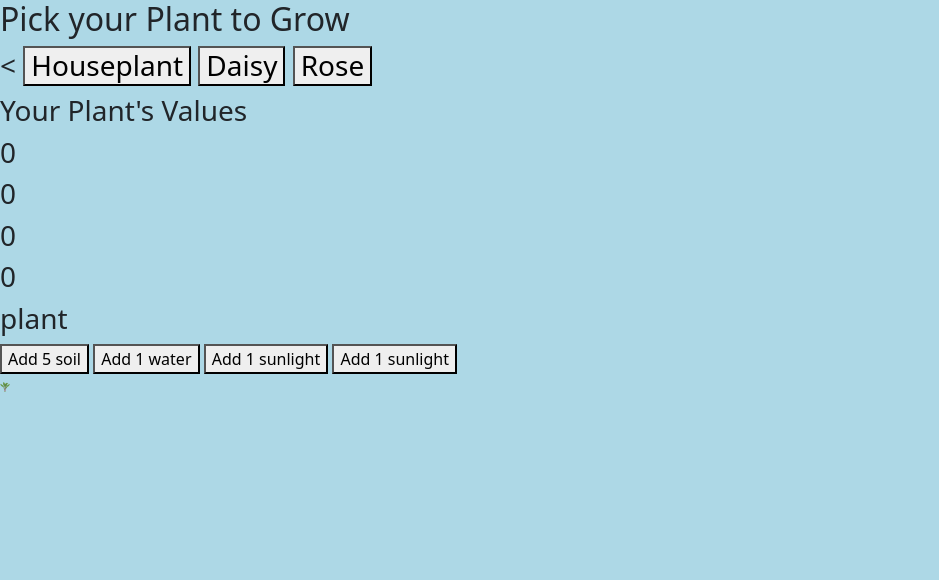
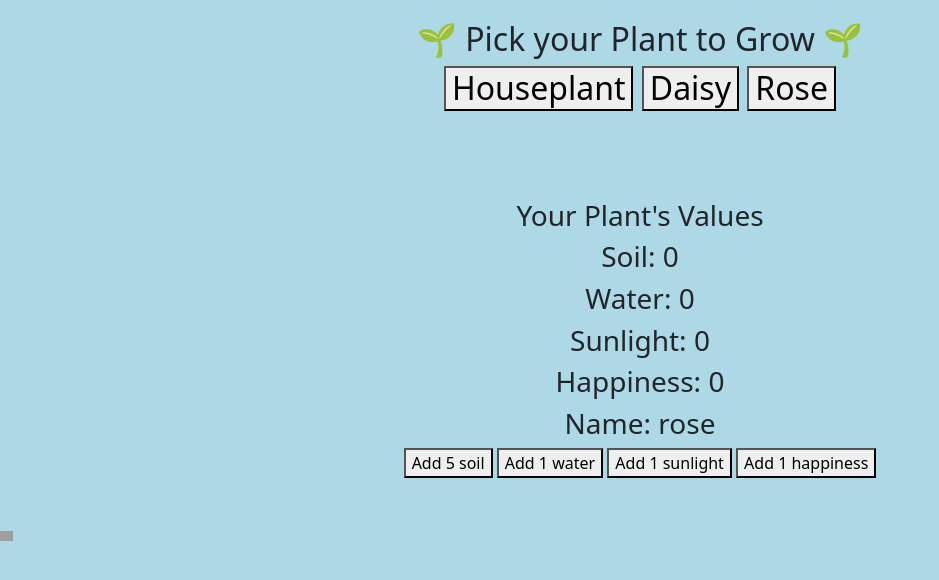
Before and after one commit to ChrisRDavila/power-plant, a website built with webpack: page src/index.html in a window 1280 px wide. Both pictures are taken after a click on the button "Rose". Shown: the whole page, without its empty margins (0-939 px from the left). Built offline with nearby package versions, Linux system fonts and the light colour scheme; grey boxes are pictures that could not be loaded.

Commit message:
Update styling and add hapiness button
Co-authored-by: Brianca Knight <BriancaKnight@users.noreply.github.com>
Co-authored-by: Christopher Ross Davila <ChrisRDavila@users.noreply.github.com>

```diff
--- a/src/css/styles.css
+++ b/src/css/styles.css
@@ -5,3 +5,13 @@ body {
 .deadPlant {
   filter: brightness(0%);
 }
+
+#plantPicker {
+  text-align: center;
+  margin: 20px;
+}
+
+#plantValues {
+  text-align: center;
+  margin: 20px;
+}
--- a/src/index.html
+++ b/src/index.html
@@ -5,25 +5,31 @@
     <title>Grow Your Plant</title>
   </head>
   <body>
-    <h2>Pick your Plant to Grow<h2>
-      <h3><
-    <button id="plant">Houseplant</button>
-    <button id="daisy">Daisy</button>
-    <button id="rose">Rose</button>
-      </h3>
-    <h3>Your Plant's Values</h3>
-    <h3><div id="soil-value">0</div></h3>
-    <h3><div id="water-value">0</div></h3>
-    <h3><div id="light-value">0</div></h3>
-    <h3><div id="happiness-value">0</div></h3>
-    <h3><div id="name-value">plant</div></h3>
-    <div>
-    <button id="blue-food">Add 5 soil</button>
-    <button id="hydrate">Add 1 water</button>
-    <button id="sunlight">Add 1 sunlight</button>
-    <button id="happiness">Add 1 sunlight</button>
+    <div id="plantPicker">
+      <h2>🌱 Pick your Plant to Grow 🌱<h2>
+      <button id="grow-plant">Houseplant</button>
+      <button id="grow-daisy">Daisy</button>
+      <button id="grow-rose">Rose</button>
     </div>
 
+    <br><br>
+
+    <div id="plantValues">
+      <h3>Your Plant's Values</h3>
+      <h3>Soil: <span id="soil-value">0</span></h3>
+      <h3>Water: <span id="water-value">0</span></h3>
+      <h3>Sunlight: <span id="light-value">0</span></h3>
+      <h3>Happiness: <span id="happiness-value">0</span></h3>
+      <h3>Name: <span id="name-value">houseplant</span></h3>
+      <div>
+      <button id="blue-food">Add 5 soil</button>
+      <button id="hydrate">Add 1 water</button>
+      <button id="sunlight">Add 1 sunlight</button>
+      <button id="happiness">Add 1 happiness</button>
+      </div>
+    </div>
+
+    <br>
     <img src="./assets/images/houseplant.png" id="plantImg" style="width:auto;height:10px;">
 
   </body>
--- a/src/index.js
+++ b/src/index.js
@@ -9,6 +9,7 @@ import { hydrate } from "../src/js/Plant.js";
 import { light } from "../src/js/Plant.js";
 import { killDaisy } from "../src/js/Plant.js";
 import { plantType } from "../src/js/Plant.js";
+import { happier } from "../src/js/Plant.js";
 
 
 const stateControl = storeState();
@@ -32,6 +33,9 @@ function handleSampleForm() {
   const nameP = document.createElement("p");
   pTag.append(document.getElementById("daisy").value);
   document.getElementById("name-value").append(lightP);
+  const happinessP = document.createElement("p");
+  pTag.append(document.getElementById("happiness").value);
+  document.getElementById("happiness-value").append(happinessP);
 
 }
 
@@ -48,27 +52,38 @@ window.onload = function() {
 
   document.getElementById('blue-food').onclick = function() {
     const newState = stateControl(blueFood);
-    increasePlantImgSize(5);
-    document.getElementById('soil-value').innerText = `Soil: ${newState.soil}`;
+    increasePlantImgSize(50);
+    document.getElementById('soil-value').innerText = `${newState.soil}`;
   };
 
   document.getElementById('hydrate').onclick = function() {
     const newState = stateControl(hydrate);
-    increasePlantImgSize(1);
-    document.getElementById('water-value').innerText = `Water: ${newState.water}`;
+    increasePlantImgSize(10);
+    document.getElementById('water-value').innerText = `${newState.water}`;
   };
 
   document.getElementById('sunlight').onclick = function() {
     const newState = stateControl(light);
-    increasePlantImgSize(1);
-    document.getElementById('light-value').innerText = `Sunlight: ${newState.light}`;
+    increasePlantImgSize(10);
+    document.getElementById('light-value').innerText = `${newState.light}`;
   };
 
-  document.getElementById('daisy').onclick = function() {
+  document.getElementById('grow-daisy').onclick = function() {
     const newDaisy = plantType({})("daisy");
+    document.getElementById('name-value').innerText = `${newDaisy.name}`;
+    document.getElementById("plantImg").setAttribute("src","./assets/images/daisy.png");
+  };
+
+  document.getElementById('grow-rose').onclick = function() {
+    const newRose = plantType({})("rose");
+    document.getElementById('name-value').innerText = `${newRose.name}`;
+    document.getElementById("plantImg").setAttribute("src","./assets/images/rose.png");
+  };
+
+  document.getElementById('happiness').onclick = function() {
+    const newDaisy = plantType({})(happier);
     console.log(newDaisy);
-    document.getElementById('name-value').innerText = `Name: ${newDaisy.name}`;
-    document.getElementById("plantImg").setAttribute("src","./assets/images/daisy.png");
+    document.getElementById('happiness-value').innerText = `${newDaisy.happiness}`;    document.getElementById("plantImg").setAttribute("src","./assets/images/daisy.png");
   };
 
 
```
